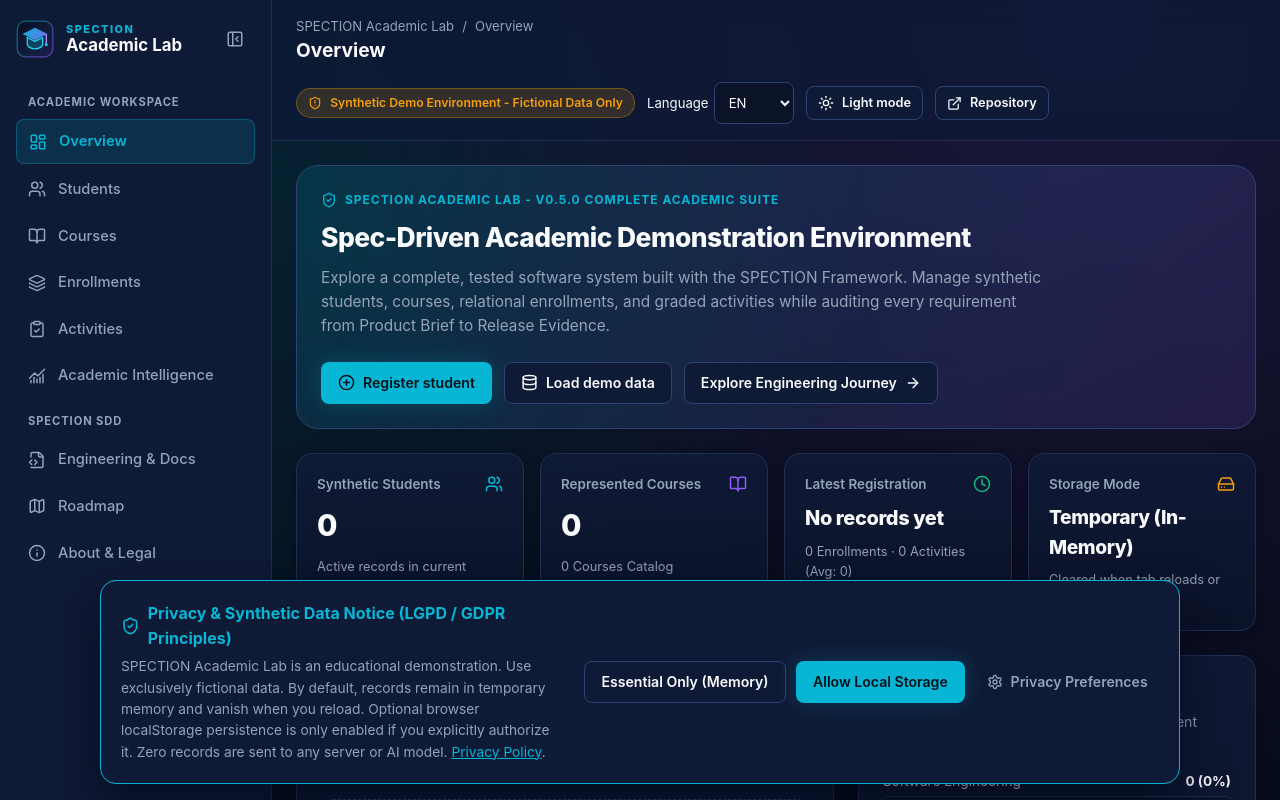
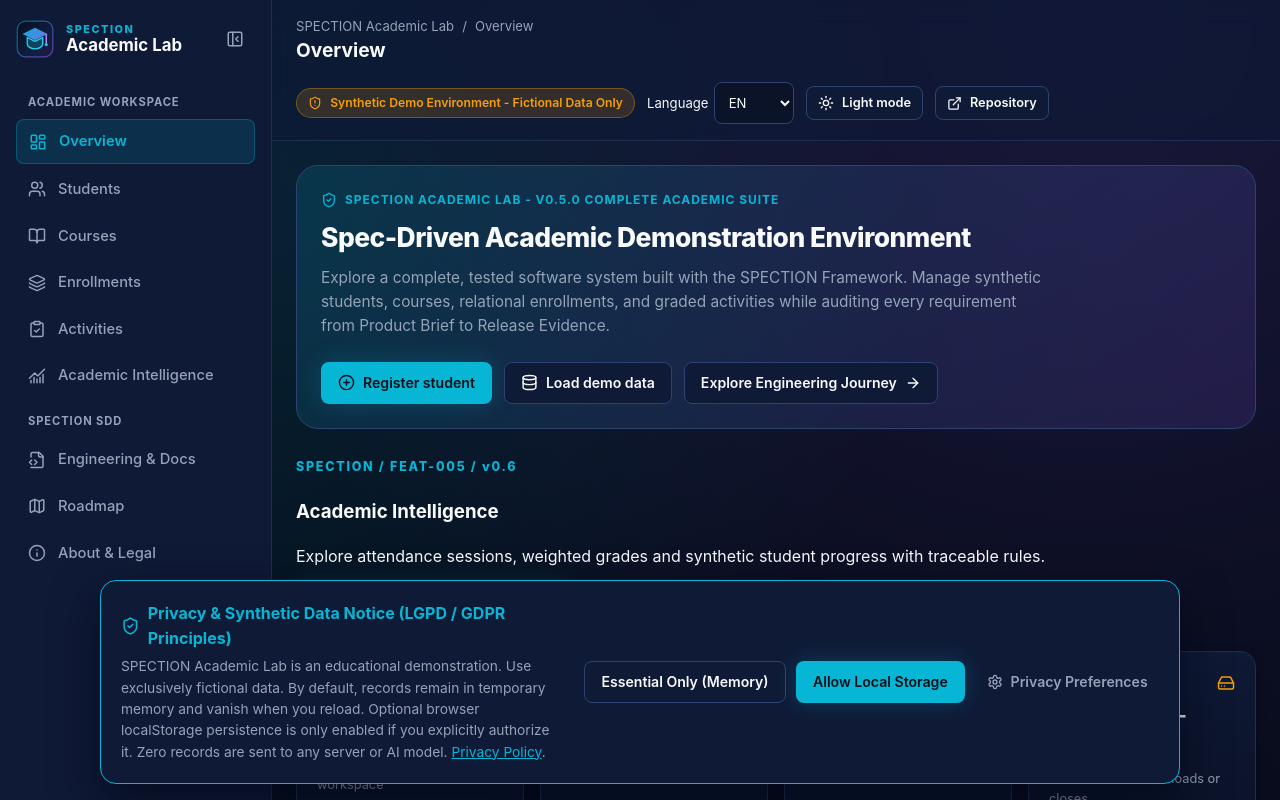
Before and after one commit to alexsandsouza/spection-academic-lab, a Next.js app in the folder web/: page / in a window 1280 px wide. Shown: the top 800 px of the page. Built offline with nearby package versions, Linux system fonts and the light colour scheme.

Commit message:
feat(v0.6): Academic Intelligence launch area on overview dashboard

```diff
--- a/web/app/page.tsx
+++ b/web/app/page.tsx
@@ -15,6 +15,7 @@ import {
   FileCheck2,
   Layers,
   ClipboardCheck,
+  ChartNoAxesCombined,
 } from 'lucide-react';
 import { useAcademicLab } from '../lib/context/AcademicLabContext';
 import { ENGINEERING_JOURNEY_STAGES } from '../lib/data/engineering';
@@ -79,6 +80,15 @@ export default function DashboardPage() {
           <span>{seedFeedback}</span>
         </div>
       )}
+
+      <section className="progress-launch-card" aria-label="Academic Intelligence">
+        <div>
+          <span className="progress-eyebrow">SPECTION / FEAT-005 / v0.6</span>
+          <h3>{t.nav.overview === 'Overview' ? 'Academic Intelligence' : 'Inteligência Acadêmica'}</h3>
+          <p>{t.nav.overview === 'Overview' ? 'Explore attendance sessions, weighted grades and synthetic student progress with traceable rules.' : 'Explore frequência, notas ponderadas e boletins fictícios, com regras de negócio rastreáveis.'}</p>
+        </div>
+        <Link href="/progress" className="btn btn-primary" data-testid="dashboard-progress-link"><ChartNoAxesCombined size={17}/>{t.nav.overview === 'Overview' ? 'Open Academic Intelligence' : 'Acessar Inteligência Acadêmica'}<ArrowRight size={16}/></Link>
+      </section>
 
       <section className="metrics-grid" aria-label="Academic Dashboard Indicators">
         <article className="metric-card" data-testid="metric-total-students">
```
